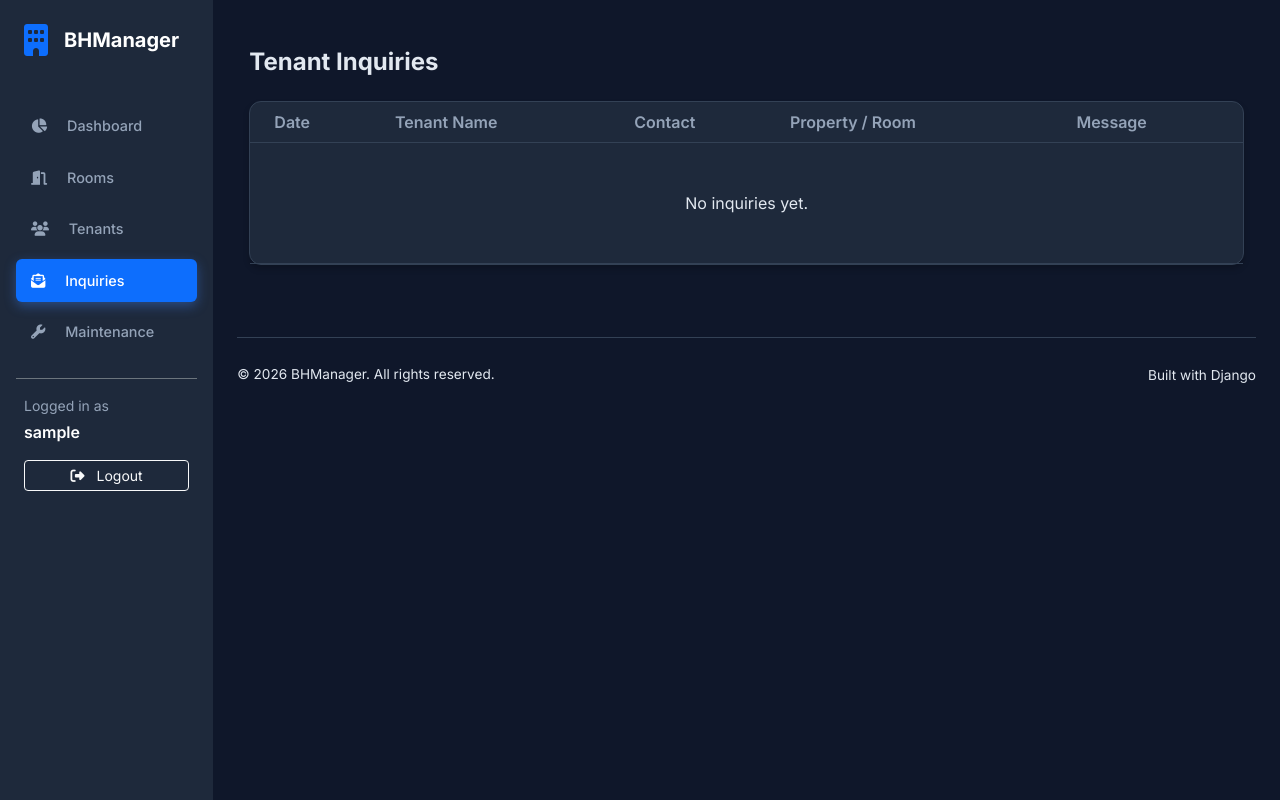
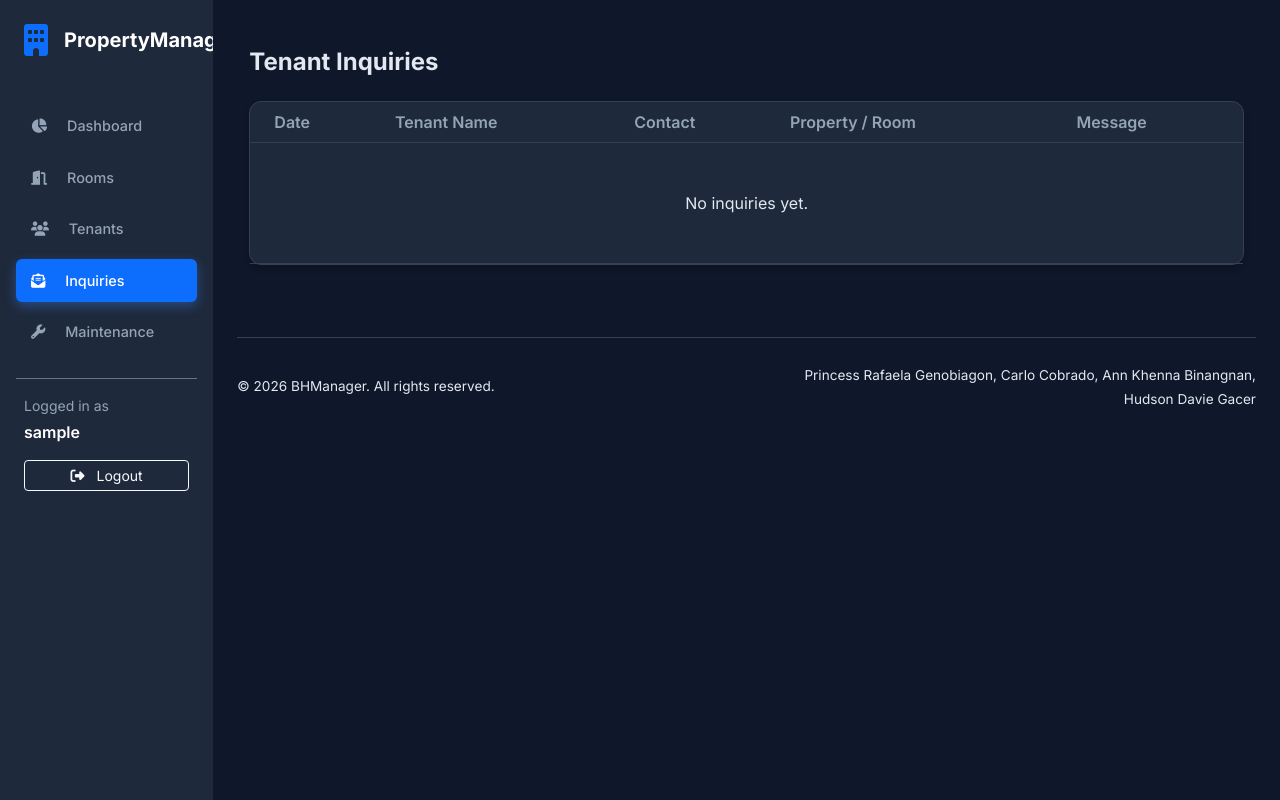
Before and after one commit to hdsn211/BHPropManagement, a Django app: page /inquiries/ in a window 1280 px wide. Run offline with Django 5.2, Linux system fonts and the light colour scheme; the visitor is signed in with stand-in values (Sample User, id 1); data that the repository does not hold is empty.

Commit message:
Cleaning

```diff
--- a/core/templates/core/base.html
+++ b/core/templates/core/base.html
@@ -100,7 +100,7 @@
                     <!-- Logo -->
                     <div class="d-flex align-items-center mb-5 px-2">
                         <i class="fas fa-building text-primary fa-2x me-3"></i>
-                        <span class="fw-bold text-white fs-5">BHManager</span>
+                        <span class="fw-bold text-white fs-5">PropertyManager</span>
                     </div>
 
                     <!-- Nav Links -->
@@ -156,10 +156,10 @@
 
             <!-- RIGHT: MAIN CONTENT AREA -->
             <div class="col-12 col-lg-10 main-content p-3 p-lg-4">
-                <!-- Mobile Menu (Already fixed to dark mode) -->
+                <!-- Mobile Menu -->
                 <div class="d-lg-none shadow-sm rounded p-3 mb-4 d-flex justify-content-between align-items-center" style="background-color: #1e293b; border: 1px solid #334155;">
                     <a class="text-white fw-bold text-decoration-none" href="{% url 'dashboard' %}">
-                        <i class="fas fa-building me-2 text-primary"></i>PropManager
+                        <i class="fas fa-building me-2 text-primary"></i>PropertyManager
                     </a>
                     <div class="dropdown">
                         <button class="btn btn-dark btn-sm" type="button" data-bs-toggle="dropdown">
@@ -194,7 +194,7 @@
                         </div>
                         <div class="col-md-6 text-md-end">
                             <span class="text-muted" style="font-size: 0.85rem;">
-                                Built with Django
+                                Princess Rafaela Genobiagon, Carlo Cobrado, Ann Khenna Binangnan, Hudson Davie Gacer
                             </span>
                         </div>
                     </div>
--- a/core/templates/core/dashboard.html
+++ b/core/templates/core/dashboard.html
@@ -113,7 +113,6 @@
             </div>
         </div>
     </div>
-
     <!-- BOTTOM ROW: PAYMENTS, ACTIVITY, QUICK ACTIONS -->
     <div class="row g-3">
         <!-- Recent Payments -->
--- a/core/views.py
+++ b/core/views.py
@@ -10,14 +10,12 @@ import json
 @login_required
 def dashboard(request):
     # SECURITY CHECK
-    # 1. Always let superusers (main owner) in!
+    # Superuser can only enter admin page
     if not request.user.is_superuser:
-        # 2. If not a superuser, strictly check if they are an OWNER
+        # If not a superuser check if they are an OWNER
         if not hasattr(request.user, 'profile') or request.user.profile.role != 'OWNER':
             return redirect('/tenant-portal/')
 
-
-    # ... keep the rest of your dashboard code below ...
     # New Property Stats
     total_properties = Property.objects.count()
     total_rooms = Room.objects.count()
--- a/payments/models.py
+++ b/payments/models.py
@@ -33,7 +33,7 @@ class Payment(models.Model):
         return f"{self.tenant.name} - {self.status}"
 
 class Inquiry(models.Model):
-    # Add these choices right under the class declaration
+
     STATUS_CHOICES = [
         ('PENDING', 'Pending'),
         ('RESOLVED', 'Resolved'),
@@ -47,7 +47,6 @@ class Inquiry(models.Model):
     created_at = models.DateTimeField(auto_now_add=True)
     is_read = models.BooleanField(default=False)
 
-    # ADD THIS NEW LINE:
     status = models.CharField(max_length=20, choices=STATUS_CHOICES, default='PENDING')
 
     def __str__(self):
--- a/payments/views.py
+++ b/payments/views.py
@@ -81,7 +81,6 @@ def delete_payment(request, id):
 
 @login_required
 def inquiry_list(request):
-    # FIXED: Added .filter(status='PENDING') so resolved inquiries disappear!
     inquiries = Inquiry.objects.select_related('room', 'property').filter(status='PENDING').order_by('-created_at')
     inquiries.update(is_read=True)
     return render(request, 'payments/inquiry_list.html', {'inquiries': inquiries})
@@ -117,10 +116,10 @@ def generate_dues(request):
 class MaintenanceListView(LoginRequiredMixin, ListView):
     model = MaintenanceTicket
     template_name = 'payments/maintenance_list.html'
-    context_object_name = 'tickets'  # <--- ADD THIS LINE HERE
+    context_object_name = 'tickets'
 
     def get_queryset(self):
-        # This hides anything that is RESOLVED
+        # Hide anything that is RESOLVED
         return MaintenanceTicket.objects.exclude(status='RESOLVED').order_by('-created_at')
 
 @login_required
--- a/properties/forms.py
+++ b/properties/forms.py
@@ -9,7 +9,6 @@ class RoomForm(forms.ModelForm):
             'name': forms.TextInput(attrs={'class': 'form-control'}),
             'rent_amount': forms.NumberInput(attrs={'class': 'form-control'}),
             'property': forms.Select(attrs={'class': 'form-select'}),
-            # Remove the form-control class here! Let the browser do its job.
             'image': forms.FileInput(attrs={'accept': 'image/*'}),
         }
 
--- a/properties/templates/properties/public_home.html
+++ b/properties/templates/properties/public_home.html
@@ -25,7 +25,7 @@
     <nav class="navbar navbar-expand-lg navbar-dark bg-dark shadow-sm py-3">
         <div class="container">
             <a class="navbar-brand fw-bold" href="{% url 'public_home' %}">
-                <i class="fas fa-building me-2 text-primary"></i>PropManager
+                <i class="fas fa-building me-2 text-primary"></i>PropertyManager
             </a>
             <div class="d-flex align-items-center">
                 <a href="{% url 'login' %}" class="btn btn-outline-light btn-sm px-3">
--- a/properties/templates/properties/room_detail.html
+++ b/properties/templates/properties/room_detail.html
@@ -3,7 +3,7 @@
 {% block content %}
 
 <style>
-    /* FORCE BOOTSTRAP'S 'TABLE-LIGHT' TO USE DARK MODE COLORS */
+    /* DARK MODE COLORS */
     .table-light {
         --bs-table-bg: transparent !important;
         --bs-table-striped-bg: #1e293b !important;
@@ -11,7 +11,7 @@
         --bs-table-hover-color: #ffffff !important;
         --bs-table-active-bg: #1e293b !important;
         color: var(--bs-table-color) !important;
-        --bs-table-color: #e2e8f0 !important; /* Forces the text to be light gray */
+        --bs-table-color: #e2e8f0 !important; /* text to be light gray */
         --bs-table-border-color: #334155 !important;
     }
 
--- a/properties/views.py
+++ b/properties/views.py
@@ -21,7 +21,6 @@ def public_room_list(request, property_id):
 # --- ADMIN CRUD VIEWS ---
 @login_required
 def room_list(request):
-    # Add select_related('property') so it doesn't lag!
     rooms = Room.objects.select_related('property').all()
     return render(request, 'properties/room_list.html', {'rooms': rooms})
 
@@ -48,9 +47,6 @@ def edit_room(request, id):
         return redirect('room_list')
     return render(request, 'properties/room_form.html', {'form': form})
 
-    # MISSING PIECE!
-    return render(request, 'properties/room_form.html', {'form': form})
-
 @login_required
 def delete_room(request, id):
     room = Room.objects.get(id=id)
```
Also changed, not shown: properties/templates/properties/room_list.html (+4 -4 lines).
